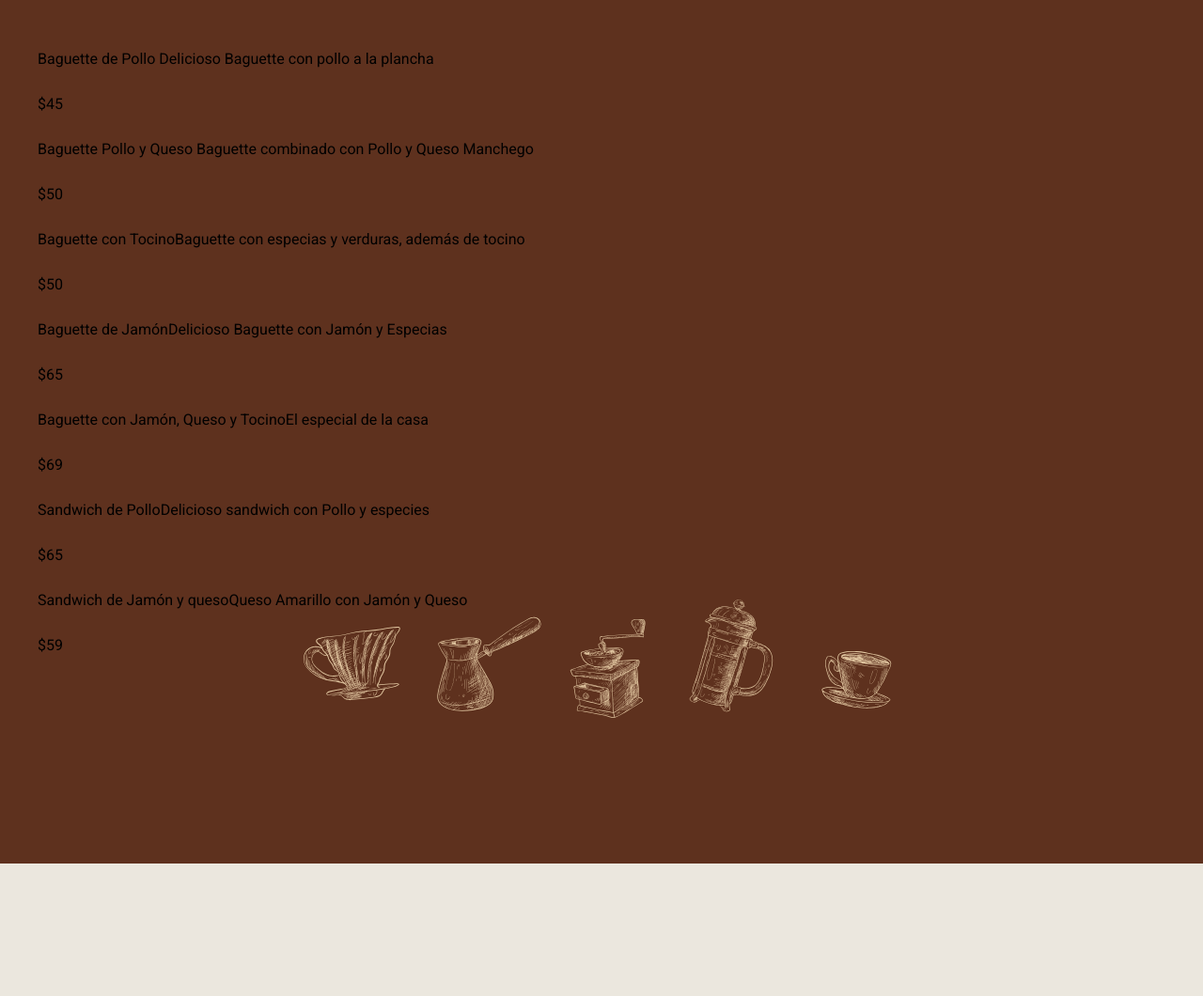
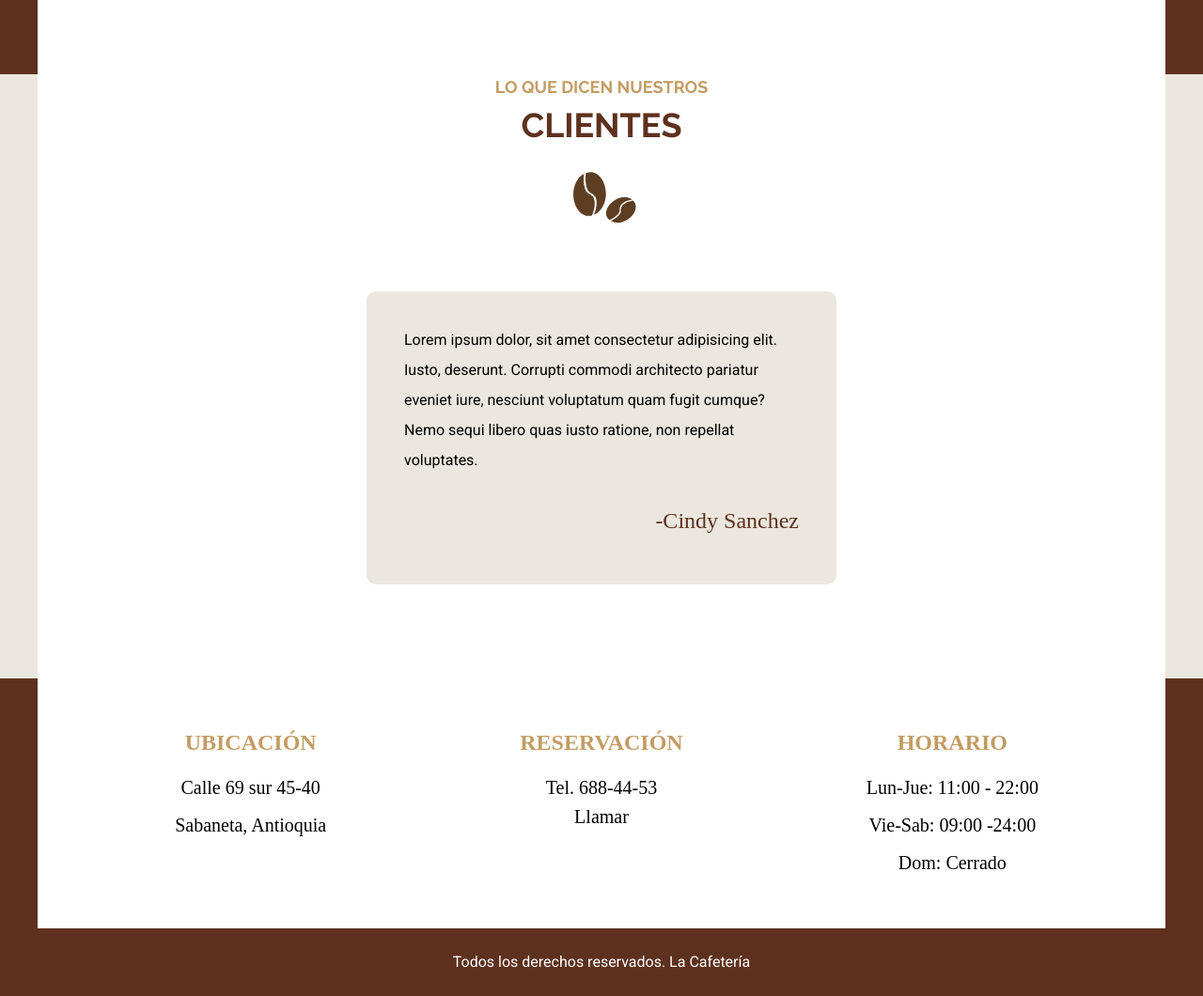
Before and after one commit to cindysanchezq/gestionambientaltetrapak, a website: page index.html in a window 1280 px wide. Shown: the part 4335-5395 px from the top of the page at 94% size. Before the commit the page ends 5254 px from the top, so only its background shows below. Drawn offline with Linux system fonts and the light colour scheme; a web font is replaced by a local one.

Commit message:
segunda actualizacion

```diff
--- a/index.html
+++ b/index.html
@@ -97,7 +97,7 @@
     </main>
 
     <section class="nuestro-menu">
-        <h2 class="heading-blaco"><span> Nuestro delicioso</span>Menú</h2>
+        <h2 class="heading-blanco"><span> Nuestro delicioso</span>Menú</h2>
         <div class="contenedor grid-menu">
             <section class="menu cafe">
                 <h3>Café</h3>
@@ -166,14 +166,44 @@
                         <p class="precio">$59</p>
                     </li>
                 </ul>
-
-
-
-
             </section>
+        </div>
+    </section>
+    <section class="nuestros-testimoniales contenedor bg-white margin-negativo-10">
+        <h2><span>Lo que dicen nuestros</span>Clientes</h2>
+        <div class="testimonial">
+            <p>Lorem ipsum dolor, sit amet consectetur adipisicing elit. Iusto, deserunt. Corrupti commodi architecto pariatur
+                eveniet iure, nesciunt voluptatum quam fugit cumque? Nemo sequi libero quas iusto ratione, non repellat voluptates.
+            </p>
+            <p class="autor">-Cindy Sanchez</p>
 
         </div>
 
     </section>
+
+    <footer class="footer">
+        <div class="contenedor contenido-footer bg-white">
+            <div class="footer-box ubicacion">
+                <h3>Ubicación</h3>
+                <p>Calle 69 sur 45-40</p>
+                <p>Sabaneta, Antioquia</p>
+
+            </div>
+            <div class="footer-box reservacion">
+                <h3>Reservación</h3>
+                <p>Tel. 688-44-53</p>
+                <a href="tel:+6884453">Llamar</a>
+
+            </div>
+            <div class="footer-box horario">
+                <h3>Horario</h3>
+                <p>Lun-Jue: 11:00 - 22:00</p>
+                <p>Vie-Sab: 09:00 -24:00</p>
+                <p>Dom: Cerrado </p>
+            </div>
+        </div>
+        <p class="copyright"> Todos los derechos reservados. La Cafetería</p>
+
+    </footer>
 </body>
 </html>
--- a/src/scss/app.scss
+++ b/src/scss/app.scss
@@ -1,3 +1,4 @@
 @use 'base';
 @use 'header';
 @use 'inicio';
+@use'footer';
--- a/src/scss/base/_globales.scss
+++ b/src/scss/base/_globales.scss
@@ -29,6 +29,7 @@ p{
 
 a{
     text-decoration: none;
+    color: v.$negro;
 }
 
 img{
--- a/src/scss/base/_tipografia.scss
+++ b/src/scss/base/_tipografia.scss
@@ -34,7 +34,7 @@ h2{
     }
 }
 
-.heading-blaco{
+.heading-blanco{
     @extend h2;
     color: v.$blanco;
     span{
--- a/src/scss/base/_utilidades.scss
+++ b/src/scss/base/_utilidades.scss
@@ -7,3 +7,11 @@
 .bg-primario{
     background-color: v.$primario;
 }
+
+.margin-negativo-10{
+    margin-top: -10rem;
+}
+
+.bg-white{
+    background-color: v.$blanco;
+}
--- /dev/null
+++ b/src/scss/footer/_footer.scss
@@ -0,0 +1,39 @@
+@use 'base/variables' as v;
+@use 'base/mixins' as m;
+
+
+.footer{
+    background-color: v.$primario;
+    .contenido-footer{
+        padding: 5rem;
+        @include m.tablet {
+            @include m.grid(3, 2rem);
+        }
+    }
+}
+
+.footer-box{
+    font-family: v.$fuenteCursiva;
+    text-align: center;
+    margin-bottom: v.$separacion;
+    @include m.tablet {
+        margin-bottom:0;
+    }
+    h3{
+        font-family: v.$fuenteCursiva;
+        margin: 0 0 1rem 0;
+        font-size: 2.4rem;
+        color: v.$secundario;
+    }
+    p,a{
+        font-size: 2rem;
+        margin: 0;
+    }
+}
+
+.copyright{
+    text-align: center;
+    margin: 0;
+    padding: 2rem;
+    color: v.$blanco;
+}
--- /dev/null
+++ b/src/scss/footer/_index.scss
@@ -0,0 +1 @@
+@forward 'footer';
--- a/src/scss/inicio/_index.scss
+++ b/src/scss/inicio/_index.scss
@@ -2,3 +2,4 @@
 @forward 'iconos';
 @forward 'galeria';
 @forward 'menu';
+@forward 'testimoniales';
--- a/src/scss/inicio/_menu.scss
+++ b/src/scss/inicio/_menu.scss
@@ -4,7 +4,7 @@
 .nuestro-menu{
     background-image: url(../img/menu_arriba.svg), url(../img/menu_abajo.svg),
     linear-gradient(to top, v.$primario, v.$primario, );
-    padding: 15rem 5rem 20rem 5rem;
+    padding: 15rem 2rem 20rem 2rem;
     background-repeat: no-repeat;
     background-position: center 5rem, center 92%, 100%;
     background-size: 200%;
@@ -18,3 +18,39 @@
         background-size: 50%, 50%, 100%;
     }
 }
+
+.grid-menu{
+    @include m.tablet {
+        @include m.grid(2, 2rem);
+    }
+}
+
+.menu{
+    h3{
+        color: v.$blanco;
+
+    }
+
+    li{
+        display: flex;
+        justify-content: space-between;
+        p{
+            color: v.$blanco;
+            font-size: 2.2rem;
+            line-height: 1.5 ;
+            margin: 0 0 2rem 0;
+            align-items: center;
+            span{
+                display: block;
+                color:v.$secundario;
+
+            }
+        }
+        .precio{
+            font-size: 4rem;
+            font-weight: 700;
+
+        }
+    }
+
+}
--- /dev/null
+++ b/src/scss/inicio/_testimoniales.scss
@@ -0,0 +1,25 @@
+@use 'base/variables' as v;
+@use 'base/mixins' as m;
+
+.nuestros-testimoniales{
+    padding: 2rem;
+
+    @include m.tablet {
+        padding:10rem 2rem;
+    }
+
+    .testimonial{
+        background-color: v.$cafeClaro;
+        padding: 2rem 4rem;
+        max-width: 50rem;
+        margin: 0 auto;
+        border-radius: 1rem;
+        .autor{
+            text-align: right;
+            font-size: 2.4rem;
+            color: v.$primario;
+            font-family:v.$fuenteCursiva;
+        }
+
+    }
+}
```
Also changed, not shown: build/css/app.css.
